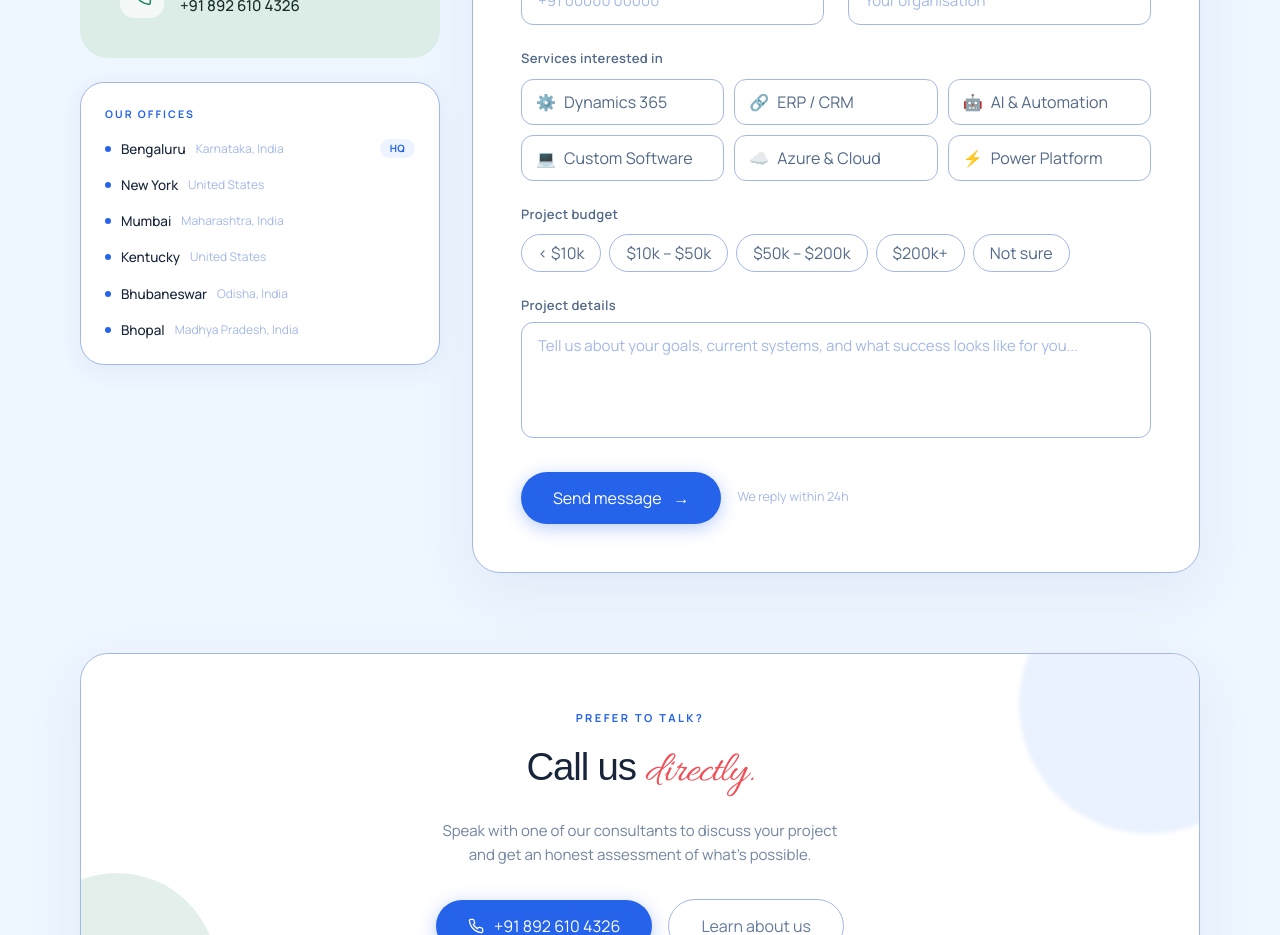
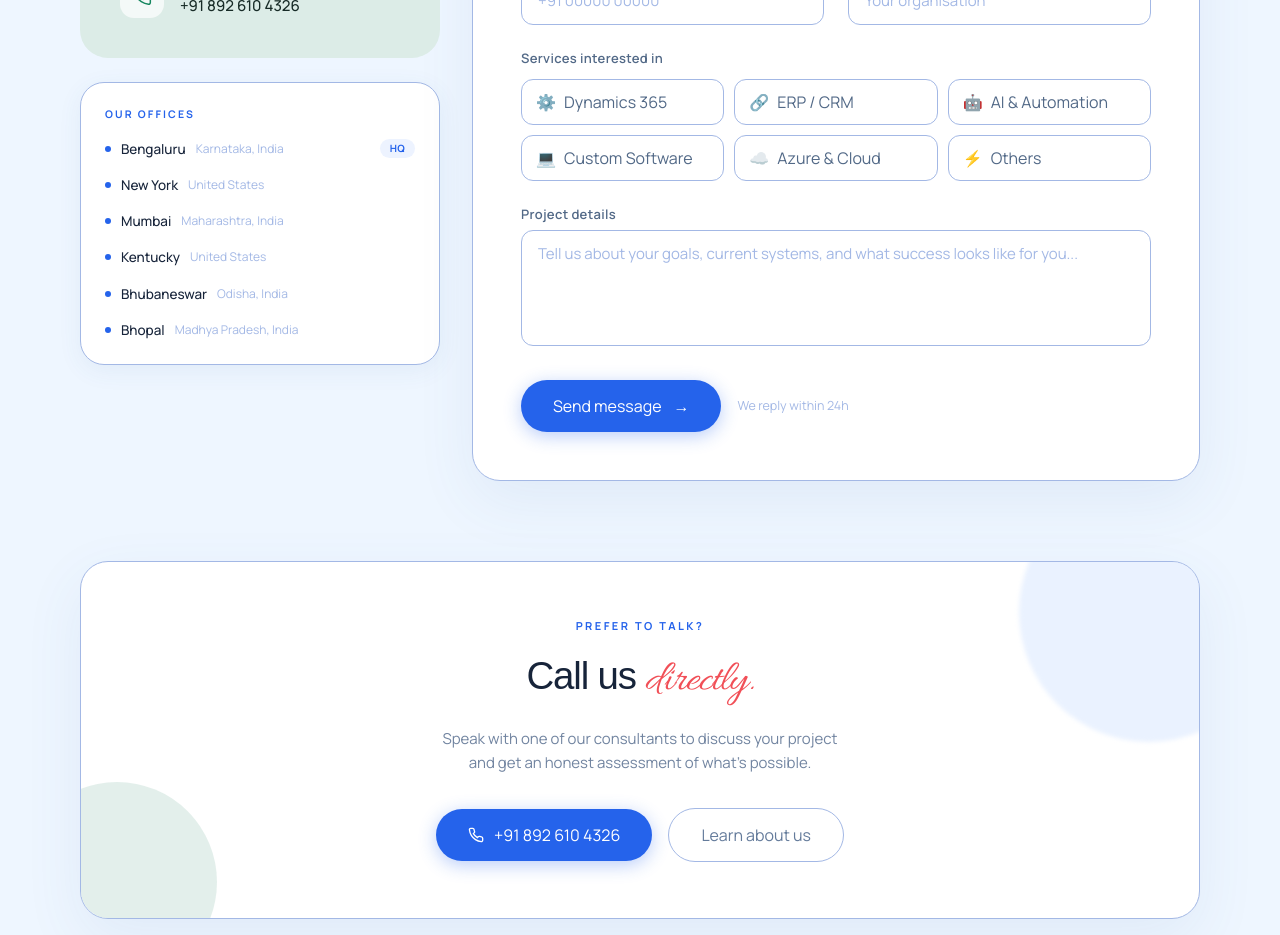
Before and after one commit to naveen-flutterflirt/flutterflirt.com-Website, a Next.js app: page /contact in a window 1280 px wide. Shown: the part 960-1895 px from the top of the page. Built offline with nearby package versions, Linux system fonts and the light colour scheme; a web font is replaced by a local one.

Commit message:
feat: remove budget selection field from public contact form

```diff
--- a/src/components/Contact/index.tsx
+++ b/src/components/Contact/index.tsx
@@ -5,15 +5,15 @@ import Link from "next/link";
 import { motion, AnimatePresence } from "motion/react";
 
 const SERVICES = [
-  { id: "d365",  label: "Dynamics 365",      icon: "⚙️" },
-  { id: "erp",   label: "ERP / CRM",          icon: "🔗" },
-  { id: "ai",    label: "AI & Automation",    icon: "🤖" },
-  { id: "dev",   label: "Custom Software",    icon: "💻" },
-  { id: "cloud", label: "Azure & Cloud",      icon: "☁️" },
-  { id: "power", label: "Power Platform",     icon: "⚡" },
+  { id: "d365", label: "Dynamics 365", icon: "⚙️" },
+  { id: "erp", label: "ERP / CRM", icon: "🔗" },
+  { id: "ai", label: "AI & Automation", icon: "🤖" },
+  { id: "dev", label: "Custom Software", icon: "💻" },
+  { id: "cloud", label: "Azure & Cloud", icon: "☁️" },
+  { id: "others", label: "Others", icon: "⚡" },
 ];
 
-const BUDGETS = ["< $10k", "$10k – $50k", "$50k – $200k", "$200k+", "Not sure"];
+
 
 function InputField({
   id, label, type = "text", placeholder, required = false,
@@ -30,11 +30,10 @@ function InputField({
         id={id} name={id} type={type} placeholder={placeholder} required={required}
         onFocus={() => setFocused(true)}
         onBlur={() => setFocused(false)}
-        className={`w-full rounded-[12px] border bg-white px-4 py-3 text-[15px] text-[#17243a] outline-none transition-all duration-200 placeholder:text-[#a3b8e5] ${
-          focused
+        className={`w-full rounded-[12px] border bg-white px-4 py-3 text-[15px] text-[#17243a] outline-none transition-all duration-200 placeholder:text-[#a3b8e5] ${focused
             ? "border-[#2563eb] shadow-[0_0_0_3px_rgba(37,99,235,0.10)]"
             : "border-[#a3b8e5] hover:border-[#7184a0]"
-        }`}
+          }`}
       />
     </div>
   );
@@ -51,11 +50,10 @@ function TextareaField({ id, label, placeholder }: { id: string; label: string;
         id={id} name={id} rows={4} placeholder={placeholder}
         onFocus={() => setFocused(true)}
         onBlur={() => setFocused(false)}
-        className={`w-full resize-none rounded-[12px] border bg-white px-4 py-3 text-[15px] text-[#17243a] outline-none transition-all duration-200 placeholder:text-[#a3b8e5] ${
-          focused
+        className={`w-full resize-none rounded-[12px] border bg-white px-4 py-3 text-[15px] text-[#17243a] outline-none transition-all duration-200 placeholder:text-[#a3b8e5] ${focused
             ? "border-[#2563eb] shadow-[0_0_0_3px_rgba(37,99,235,0.10)]"
             : "border-[#a3b8e5] hover:border-[#7184a0]"
-        }`}
+          }`}
       />
     </div>
   );
@@ -63,7 +61,6 @@ function TextareaField({ id, label, placeholder }: { id: string; label: string;
 
 export default function Contact() {
   const [services, setServices] = useState<string[]>([]);
-  const [budget, setBudget] = useState("");
   const [submitted, setSubmitted] = useState(false);
   const [submitting, setSubmitting] = useState(false);
   const [error, setError] = useState<string | null>(null);
@@ -93,7 +90,7 @@ export default function Contact() {
           email,
           phone,
           companyName: company,
-          message: `${message}\n\n[Budget: ${budget || "Not Specified"}]\n[Interested Services: ${services.join(", ") || "None"}]`,
+          message: `${message}\n\n[Interested Services: ${services.join(", ") || "None"}]`,
         }),
       });
 
@@ -174,8 +171,8 @@ export default function Contact() {
             className="mt-10 flex flex-wrap gap-8"
           >
             {[
-              { val: "6",    label: "Global offices" },
-              { val: "2",    label: "Countries" },
+              { val: "6", label: "Global offices" },
+              { val: "2", label: "Countries" },
               { val: "< 24h", label: "Response time" },
             ].map((s) => (
               <div key={s.label} className="flex flex-col">
@@ -269,11 +266,11 @@ export default function Contact() {
               <div className="mt-4 space-y-4">
                 {[
                   { city: "Bengaluru", sub: "Karnataka, India", hq: true },
-                  { city: "New York",  sub: "United States",    hq: false },
-                  { city: "Mumbai",    sub: "Maharashtra, India",hq: false },
-                  { city: "Kentucky",  sub: "United States",    hq: false },
-                  { city: "Bhubaneswar", sub: "Odisha, India",  hq: false },
-                  { city: "Bhopal",    sub: "Madhya Pradesh, India", hq: false },
+                  { city: "New York", sub: "United States", hq: false },
+                  { city: "Mumbai", sub: "Maharashtra, India", hq: false },
+                  { city: "Kentucky", sub: "United States", hq: false },
+                  { city: "Bhubaneswar", sub: "Odisha, India", hq: false },
+                  { city: "Bhopal", sub: "Madhya Pradesh, India", hq: false },
                 ].map((o) => (
                   <div key={o.city} className="flex items-center justify-between">
                     <div className="flex items-center gap-2.5">
@@ -346,12 +343,12 @@ export default function Contact() {
                   <form onSubmit={handleSubmit} className="mt-8 space-y-6">
 
                     <div className="grid gap-6 sm:grid-cols-2">
-                      <InputField id="name"  label="Your name"     placeholder="Jane Smith"          required />
-                      <InputField id="email" label="Email address" placeholder="jane@company.com"    required type="email" />
+                      <InputField id="name" label="Your name" placeholder="Jane Smith" required />
+                      <InputField id="email" label="Email address" placeholder="jane@company.com" required type="email" />
                     </div>
                     <div className="grid gap-6 sm:grid-cols-2">
-                      <InputField id="phone"   label="Phone number" placeholder="+91 00000 00000"  type="tel" />
-                      <InputField id="company" label="Company"      placeholder="Your organisation" />
+                      <InputField id="phone" label="Phone number" placeholder="+91 00000 00000" type="tel" />
+                      <InputField id="company" label="Company" placeholder="Your organisation" />
                     </div>
 
                     {/* Services */}
@@ -365,11 +362,10 @@ export default function Contact() {
                           return (
                             <button
                               key={svc.id} type="button" onClick={() => toggleService(svc.id)}
-                              className={`flex items-center gap-2 rounded-[12px] border px-3.5 py-2.5 text-[13px] font-medium transition-all duration-200 ${
-                                on
+                              className={`flex items-center gap-2 rounded-[12px] border px-3.5 py-2.5 text-[13px] font-medium transition-all duration-200 ${on
                                   ? "border-[#2563eb] bg-[#edf3ff] text-[#2563eb] shadow-[0_0_0_2px_rgba(37,99,235,0.14)]"
                                   : "border-[#a3b8e5] bg-white text-[#526987] hover:border-[#2563eb] hover:text-[#2563eb]"
-                              }`}
+                                }`}
                             >
                               <span>{svc.icon}</span>{svc.label}
                             </button>
@@ -378,24 +374,7 @@ export default function Contact() {
                       </div>
                     </div>
 
-                    {/* Budget */}
-                    <div>
-                      <p className="mb-2.5 text-[13px] font-semibold tracking-wide text-[#526987]">Project budget</p>
-                      <div className="flex flex-wrap gap-2">
-                        {BUDGETS.map((b) => (
-                          <button
-                            key={b} type="button" onClick={() => setBudget(b)}
-                            className={`rounded-full border px-4 py-1.5 text-[12.5px] font-medium transition-all duration-200 ${
-                              budget === b
-                                ? "border-[#2563eb] bg-[#edf3ff] text-[#2563eb]"
-                                : "border-[#a3b8e5] bg-white text-[#526987] hover:border-[#2563eb] hover:text-[#2563eb]"
-                            }`}
-                          >
-                            {b}
-                          </button>
-                        ))}
-                      </div>
-                    </div>
+
 
                     <TextareaField
                       id="message"
```
